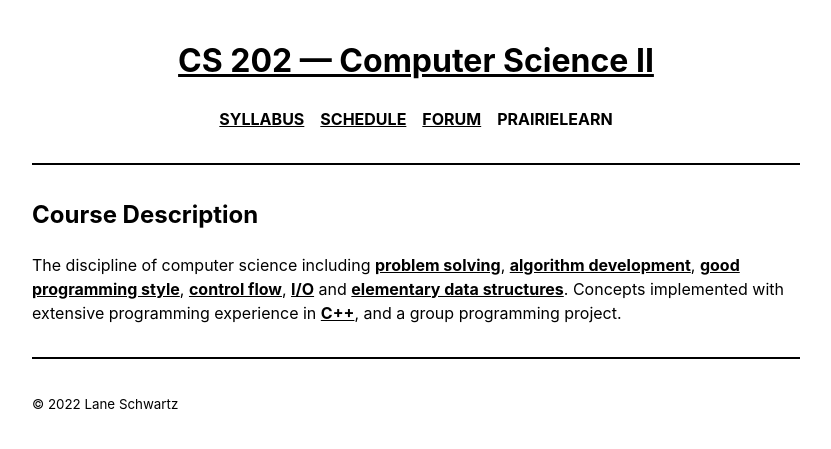
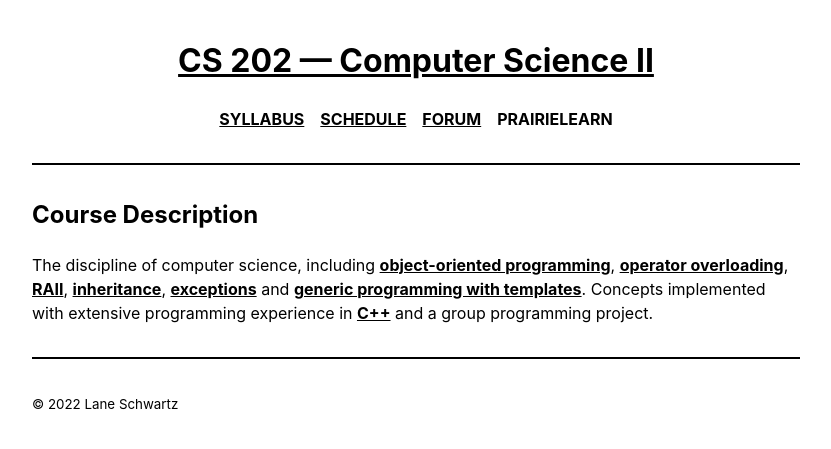
Before and after one commit to 2022-Spring-UAF-CS202/2022-Spring-UAF-CS202.github.io, a Jekyll site: the page built from course/description.md, in a window 1280 px wide. Shown: the top 449 px of the page, without its empty margins (224-1055 px from the left). Built offline with Jekyll 4.4.1, drawn with Linux system fonts in a browser that asks for light colours; our own code applies the rules of GitHub Pages for plain Markdown files.

Commit message:
CS 202 course description

```diff
--- a/course/description.md
+++ b/course/description.md
@@ -1,3 +1,3 @@
 ## Course Description
 
-The discipline of computer science including [problem solving](https://en.wikipedia.org/wiki/Problem_solving#Computer_science), [algorithm development](https://en.wikipedia.org/wiki/Algorithm#Design), [good programming style](https://en.wikipedia.org/wiki/Programming_style), [control flow](https://en.wikipedia.org/wiki/Control_flow), [I/O](https://en.wikipedia.org/wiki/Input/output#Higher-level_implementation) and [elementary data structures](https://en.wikipedia.org/wiki/Data_structure). Concepts implemented with extensive programming experience in [C++](https://www.stroustrup.com/C++.html), and a group programming project.
+The discipline of computer science, including [object-oriented programming](https://en.wikipedia.org/wiki/Object-oriented_programming), [operator overloading](https://en.wikipedia.org/wiki/Operator_overloading), [RAII](https://en.wikipedia.org/wiki/Resource_acquisition_is_initialization), [inheritance](https://en.wikipedia.org/wiki/Inheritance_(object-oriented_programming)), [exceptions](https://en.wikipedia.org/wiki/Exception_handling) and [generic programming with templates](https://en.wikipedia.org/wiki/Polymorphism_(computer_science)). Concepts implemented with extensive programming experience in [C++](https://www.stroustrup.com/C++.html) and a group programming project.
```
